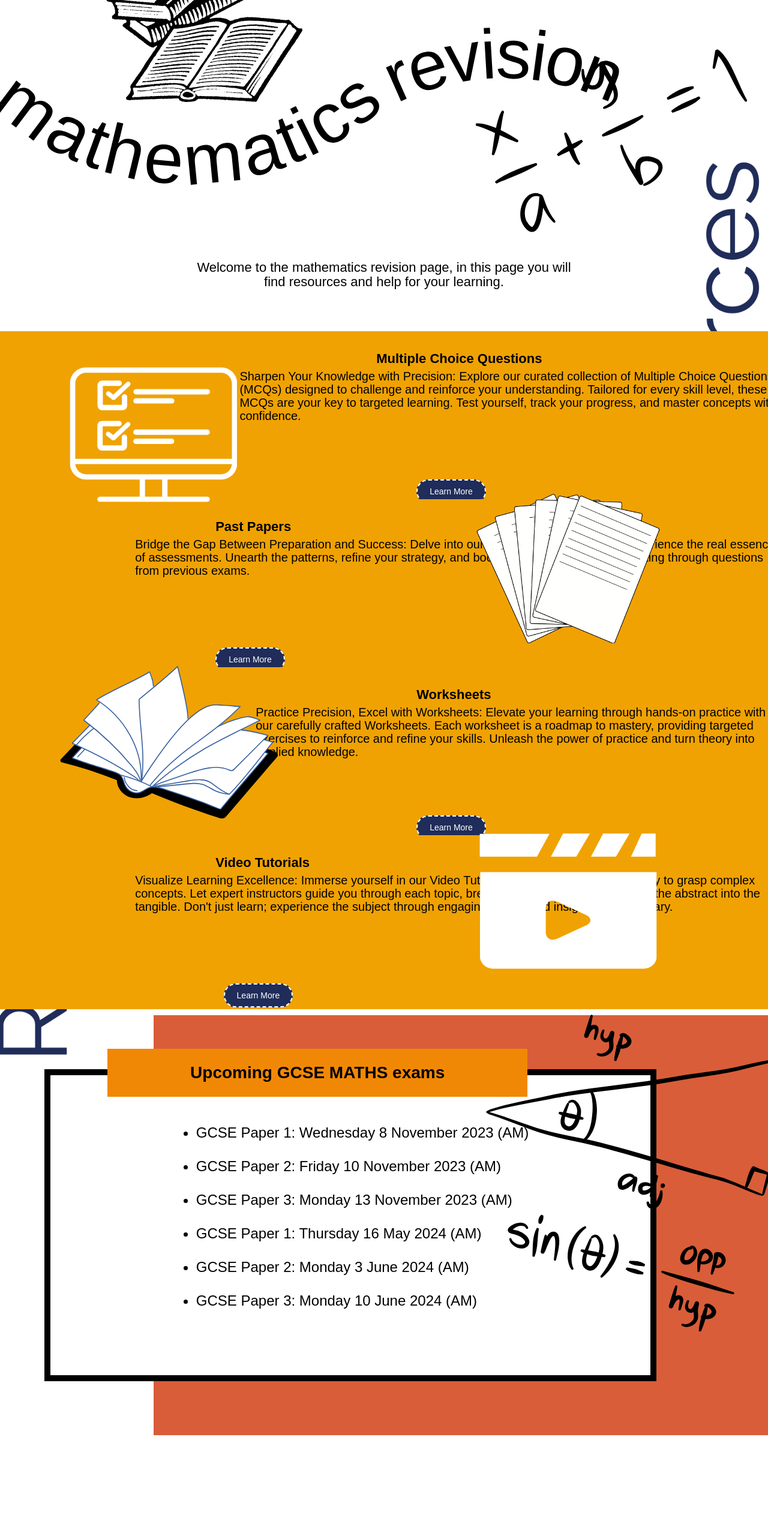
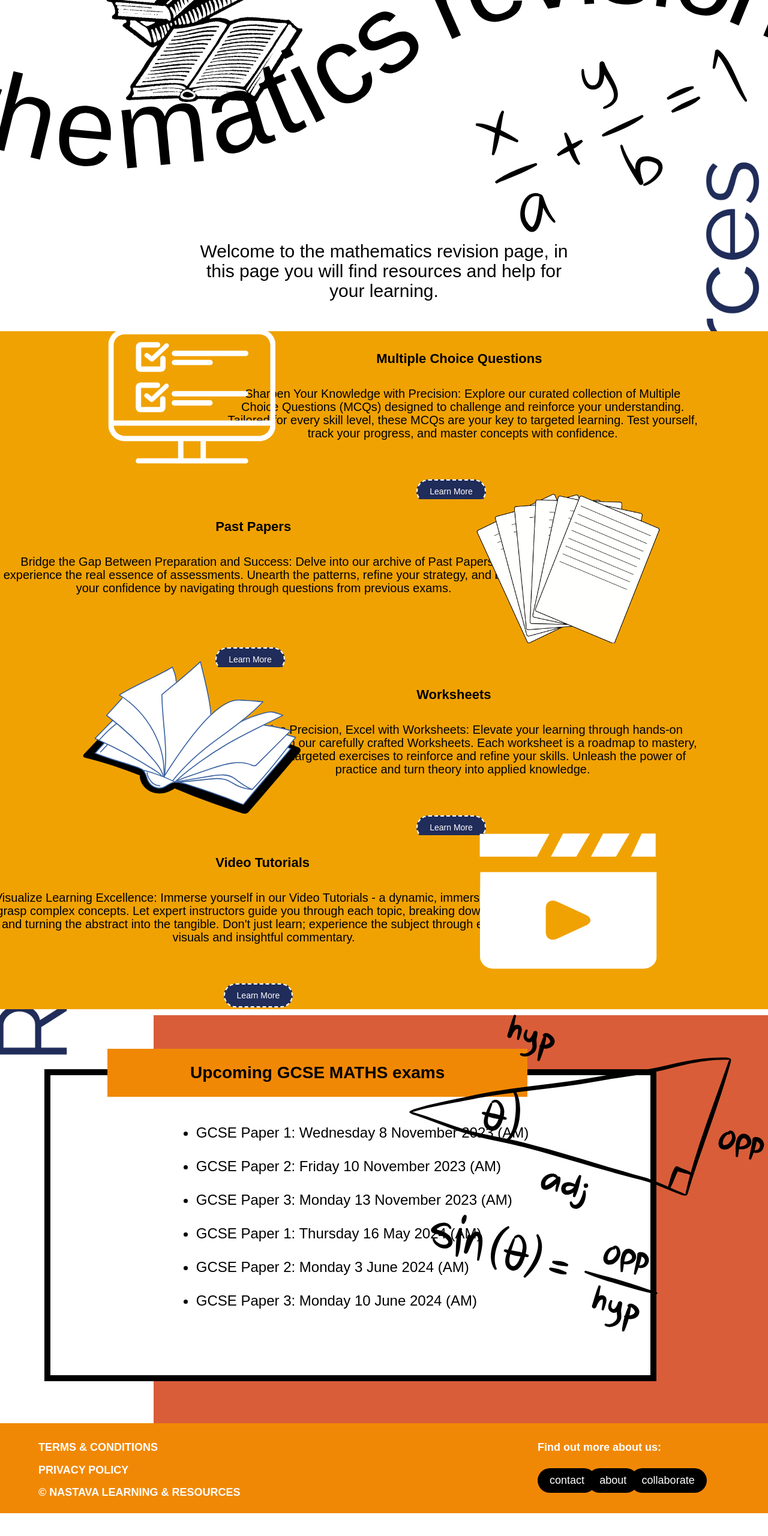
Before and after one commit to aishabhudye/nastava, a plain HTML site: page Maths/Maths.html in a window 1280 px wide. Shown: the part 188-2748 px from the top of the page at 60% size. After the commit the page ends 2710 px from the top, so only its background shows below. Drawn offline with Linux system fonts and the light colour scheme; files whose address does not match are found by name.

Commit message:
Update style.css

```diff
--- a/Maths/style.css
+++ b/Maths/style.css
@@ -25,7 +25,7 @@ body {
     justify-content: center;
     align-items: center;
     z-index: 1;
-    top: 10%;
+    top: 8%;
 }
 
 .banner3 {
@@ -53,75 +53,91 @@ body {
     left: 20%;
 }
 
-.banner5 {
+.botao {
+    display: inline-block;
+    padding: 10px 20px;
+    background-color: black;
+    color: white;
+    border-radius: 30px; /* Increase border-radius for oblong shape */
+    transition: background-color 0.3s;
+    cursor: pointer;
+    font-family: 'Glacial Indifference', sans-serif;
+    font-size: 18px;
     position: absolute;
-    background-color: #f18805;
-    height: 70px;
-    width: 100%;
-    display: flex;
-    justify-content: center;
-    align-items: center;
-    left: 0%;
-    top: 365%;
-    padding-bottom: 5%;
-    z-index: -1;
-    padding: 4%;
+    top: 40%;
+
 }
+/* niah */
+
+.botao:hover {
+    color: #fff;
+    background-color: #000;
+  }
+
+/* niah */
+
+.contact {
+left: 70%;
+
+}
+
+.about {
+left: 76.5%;
+
+}
+
+.collaborate {
+left: 82%;
+
+}
+
 .idk {
-    font-size: 15px;
+    font-size: 18px;
     position: absolute;
-    left: 3%;
-    font-family: "Glacial Indifference", sans-serif;
+    left: 5%;
+    font-family: 'Glacial Indifference', sans-serif;
     color: white;
+    font-weight: bold;
+
 }
 
 .oneb {
-    top: 10%;
-  }
-  .twob {
-    top: 35%;
+top: 20%;
+
 }
 
-  .threeb {
-    top: 60%;
+.twob{
+top: 45%;
+
+}
+
+.threeb{
+top: 70%;
+
+
 }
 
 .idek {
     font-size: 18px;
-    position: absolute;
-    color: #fff;
+    position:absolute;
+    left: 5%;
+    font-family: 'Glacial Indifference', sans-serif;
+    color: white;
     font-weight: bold;
     left: 70%;
-    top: 6%;
-  }
-  .botao {
-    display: inline-block;
-    padding: 10px 20px;
-    background-color: #fff;
-    border: 3px solid #000;
-    color: #000;
-    border-radius: 30px; /* Increase border-radius for oblong shape */
-    transition: background-color 0.3s;
-    cursor: pointer;
-    font-family: "Glacial Indifference", sans-serif;
-    font-size: 25px;
-    position: absolute;
-    top: 50%;
-  }
-  .botao:hover {
-    color: #fff;
-    background-color: #000;
-  }
-  .contact {
-    left: 65.3%;
+    top: 20%;
 }
 
-  .about {
-    left: 74%;
-  }
 
-  .collaborate {
-    left: 81%;
+.banner5 {
+    position: absolute;
+    background-color: #f18805; /* Banner color */
+    width: 100%; /* Full width */
+    height: 150px; /* Adjust the height */
+    z-index: -1;
+    top: 320%;
+    font-size: 16px;
+
 }
 .banner6 {
     position: absolute;
@@ -180,12 +196,15 @@ body {
 
 .logo {
     position: absolute;
-    top: -80px;
+    top: -60px;
     left: 0;
     margin: 10px;
     width: auto;
     height: 190px;
 }
+
+/* niah */
+
 h1 {
 
     font-weight: bold;
@@ -200,7 +219,7 @@ h1 {
     border: 2px solid #040f0f;
     color: #fff;
     font-size: 27px;
-    top: 2.5%;
+    top: 1%;
     left: 86%;
     padding: 7px 20px;
     border-radius: 50px;
@@ -374,15 +393,57 @@ h1 {
     }
  }
 
+ /* niah */
+
+
+.buttons {
+position: absolute;
+top: 18px;
+right: 30px; /*button position */
+}
+
+.login-button, .signup-button {
+width: 110px;
+height: 40px;
+font-size: 16px;
+border: none;
+border-radius: 30px;
+margin: 10px;
+cursor: pointer;
+transition: background-color 0.3s;
+}
+
+.login-button {
+background-color: #F18805;
+color: #fff;
+right: 5px;
+}
+
+.login-button:hover {
+background-color: #e64a19;
+}
+
+.signup-button {
+background-color: #D95D39;
+color: #fff;
+border: 2px dashed #fff;
+right: 50px; /* Adjust this value to move the button more to the left */
+}
+
+
+.signup-button:hover {
+background-color: #e64a19;
+}
+
 
 
 .centered-image {
     position: absolute;
-    top: 50%;
+    top: 40%;
     left: 40%;
     transform: translate(-50%, -50%);
-    width: 1500px;
-    height: 1100px;
+    width: 1700px;
+    height: 1700px;
 }
 
 .book-image {
@@ -409,8 +470,8 @@ h1 {
 
 .mcq-image {
     position: absolute;
-    top: 113%;
-    left: 20%;
+    top: 105%;
+    left: 25%;
     transform: translate(-50%, -50%);
     width: 600px;
     z-index: 1;
@@ -420,7 +481,7 @@ h1 {
 .trig2-image {
     position: absolute;
     top: 270%;
-    left: 85%;
+    left: 75%;
     transform: translate(-50%, -50%);
     width: 700px;
 
@@ -460,8 +521,8 @@ h1 {
 
 .textbook-image {
     position: absolute;
-    top: 175%;
-    left: 22%;
+    top: 174%;
+    left: 25%;
     transform: translate(-50%, -50%);
     width: 600px;
     z-index: 1;
@@ -536,8 +597,11 @@ h1 {
 .section1 p {
     position: absolute;
     font-size: 20px;
-    top: 15%;
-    left: 33%;
+    top: 25%;
+    margin-left: 30%;
+    margin-right: 10%;
+    text-align: center;
+
 
 }
 
@@ -572,8 +636,10 @@ h1 {
 .section2 p {
     position: absolute;
     font-size: 20px;
-    top: 15%;
-    left: 20%;
+    top: 25%;
+    left: 2%;
+    text-align: center;
+    margin-right: 30%;
 
 }
 
@@ -607,8 +673,11 @@ h1 {
 .section3 p {
     position: absolute;
     font-size: 20px;
-    top: 15%;
-    left: 35%;
+    top: 25%;
+    text-align: center;
+    margin-left: 30%;
+    margin-right: 10%;
+
 
 }
 
@@ -642,14 +711,16 @@ h1 {
 .section4 p {
     position: absolute;
     font-size: 20px;
-    top: 15%;
-    left: 20%;
+    top: 25%;
+    left: 2%;
+    text-align: center;
+    margin-right: 30%;
 
 }
 
 .resources-text {
     position: absolute;
-    top: 75%;
+    top: 70%;
     left: 50%;
     transform: translateX(-50%);
     text-align: center;
@@ -657,5 +728,5 @@ h1 {
 
 .resources-text p {
     font-family: 'Glacial Indifference', sans-serif;
-    font-size: 22px;
+    font-size: 30px;
 }
```
Lines whose indentation alone changed are shown as unchanged.
